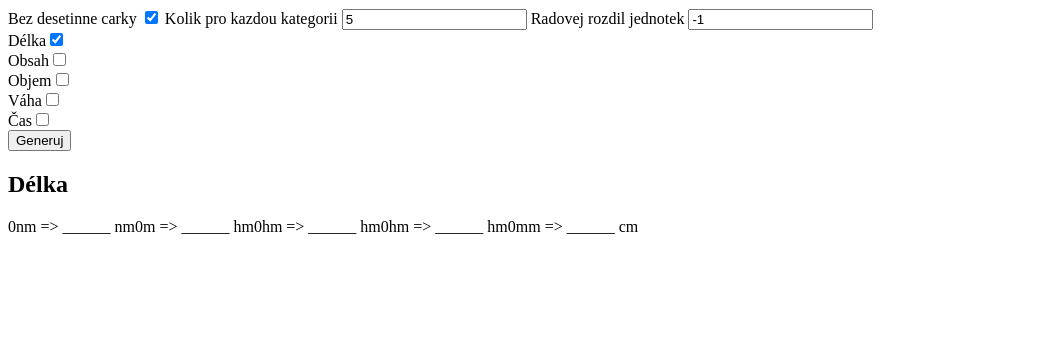
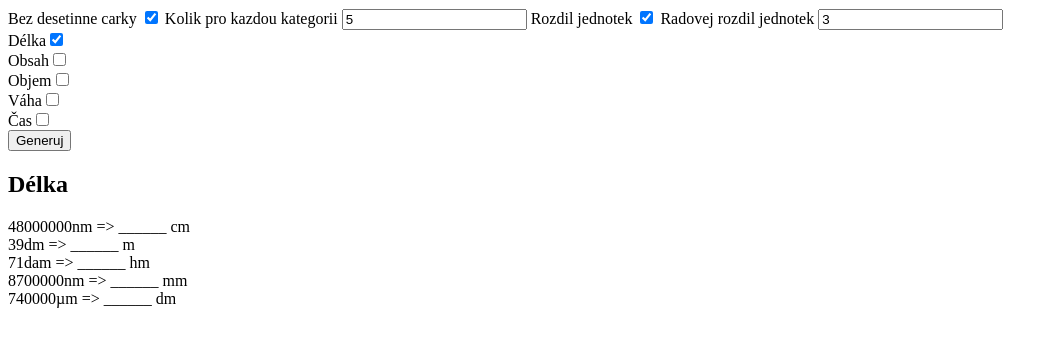
Before and after one commit to exfargo/budes-smazan, a plain HTML site: page index.html in a window 1280 px wide. Both pictures are taken after a click on the button "Generuj". Shown: the whole page, without its empty margins (0-1058 px from the left). Drawn offline with Linux system fonts and the light colour scheme.

Commit message:
proc si to delam

```diff
--- a/index.css
+++ b/index.css
@@ -0,0 +1,3 @@
+#conversions div * {
+    display: block;
+}
--- a/index.html
+++ b/index.html
@@ -14,8 +14,10 @@
 <label for="generate-amount">Kolik pro kazdou kategorii</label>
 <input type="number" id="generate-amount" value="5"/>
 
+<label for="range">Rozdil jednotek</label>
+<input type="checkbox" id="range" checked/>
 <label for="max-range">Radovej rozdil jednotek</label>
-<input type="number" id="max-range" value="-1"/>
+<input type="number" id="max-range" value="3" min="0"/>
 
 <div id="options">
 
--- a/index.js
+++ b/index.js
@@ -1,6 +1,7 @@
 const no_decimal = "no-decimal";
 const generate_amount = "generate-amount"
 const max_range = "max-range"
+const range = "range"
 
 const conversion_id = "conversions";
 const options_id = "options";
@@ -14,128 +15,62 @@ const append_options = (node) => document.getElementById(options_id).append(node
 const randomNumber = (min, max) => Math.floor(Math.random() * (max - min) + min);
 
 class Unit {
+    base_unit;
+    derivatives;
+
     constructor(base_unit, derivatives) {
         this.base_unit = base_unit;
         this.derivatives = derivatives;
     }
-
-    base_unit;
-    derivatives;
 }
 
 class Value {
-    constructor(name, value) {
+    name;
+    value;
+    exponent;
+
+    constructor(name, value, exponent) {
         this.name = name;
         this.value = value;
+        this.exponent = exponent;
     }
-
-    name;
-    value;
 }
 
-const units = [
-    ["Délka", true,
-        new Unit(
-            new Value("m", 1),
-            [
-                new Value("Gm", 1.0E-9),
-                new Value("Mm", 1.0E-6),
-                new Value("km", 0.001),
-                new Value("hm", 0.01),
-                new Value("m", 1),
-                new Value("dm", 1_0),
-                new Value("cm", 1_00),
-                new Value("mm", 1_000),
-                new Value("µm", 1_000_000),
-                new Value("nm", 1_000_000_000)
-            ]
-        )
-    ],
+const units = [["Délka", true, new Unit(new Value("m", 1), [new Value("Gm", 1.0E-9, 5), new Value("Mm", 1.0E-6, 4), new Value("km", 0.001, 3), new Value("hm", 0.01, 2), new Value("dam", 0.1, 1), new Value("m", 1, 0), new Value("dm", 1_0, -1), new Value("cm", 1_00, -2), new Value("mm", 1_000, -3), new Value("µm", 1_000_000, -4), new Value("nm", 1_000_000_000, -5)])],
 
-    ["Obsah", false,
-        new Unit(
-            new Value("m^2", 1),
-            [
-                new Value("Gm^2", 1.0E-18),
-                new Value("Mm^2", 1.0E-12),
-                new Value("km^2", 1.0E-6),
-                new Value("hm^2", 0.0001),
-                new Value("ha", 1.0E-4),
-                new Value("dam^2", 0.01),
-                new Value("a", 0.01),
-                new Value("m^2", 1),
-                new Value("dm^2", 100),
-                new Value("cm^2", 10_000),
-                new Value("mm^2", 1_000_000),
-                new Value("µm^2", 1_000_000_000_000),
-                new Value("nm^2", 1_000_000_000_000_000_000)
-            ]
-        )
-    ],
+    ["Obsah", false, new Unit(new Value("m^2", 1), [new Value("Gm^2", 1.0E-18, 5), new Value("Mm^2", 1.0E-12, 4), new Value("km^2", 1.0E-6, 3), new Value("hm^2", 0.0E-4, 2), new Value("ha", 1.0E-4, 2), new Value("dam^2", 0.01, 1), new Value("a", 0.01, 1), new Value("m^2", 1, 0), new Value("dm^2", 100, -1), new Value("cm^2", 10_000, -2), new Value("mm^2", 1_000_000, -3), new Value("µm^2", 1_000_000_000_000, -4), new Value("nm^2", 1_000_000_000_000_000_000, -5)])],
 
-    ["Objem", false,
-        new Unit(
-            new Value("m^3", 1),
-            [
-                new Value("km^3", 1.0E-9),
-                new Value("hm^3", 1.0E-6),
-                new Value("dam^3", 1.0E-3),
+    ["Objem", false, new Unit(new Value("m^3", 1), [new Value("km^3", 1.0E-9, 3), new Value("hm^3", 1.0E-6, 2), new Value("dam^3", 1.0E-3, 1),
 
-                new Value("m^3", 1),
+        new Value("m^3", 1, 0),
 
-                new Value("kl", 1),
-                new Value("hl", 10),
-                new Value("dal", 100),
+        new Value("kl", 1, 0), new Value("hl", 10, -1), new Value("dal", 100, -2),
 
-                new Value("l", 1.0E3),
-                new Value("dm^3", 1.0E3),
+        new Value("l", 1.0E3, -3), new Value("dm^3", 1.0E3, -3),
 
-                new Value("dl", 1.0E4),
-                new Value("cl", 1.0E5),
+        new Value("dl", 1.0E4, -4), new Value("cl", 1.0E5, -5),
 
-                new Value("cm^3", 1.0E6),
-                new Value("ml", 1.0E6),
+        new Value("cm^3", 1.0E6, -6), new Value("ml", 1.0E6, -6),
 
-                new Value("mm^3", 1.0E9),
-            ]
-        )
-    ],
+        new Value("mm^3", 1.0E9, -7),])],
 
-    ["Váha", false,
-        new Unit(
-            new Value("g", 1),
-            [
-                new Value("Gg", 1.0E-9),
-                new Value("Mh", 1.0E-6),
-                new Value("t", 1.0E-6),
-                new Value("q", 1.0E-5),
-                new Value("kg", 0.001),
-                new Value("hg", 0.01),
-                new Value("g", 1),
-                new Value("dg", 1_0),
-                new Value("cg", 1_00),
-                new Value("mg", 1_000),
-                new Value("µg", 1_000_000),
-                new Value("ng", 1_000_000_000)
-            ]
-        )
-    ],
+    ["Váha", false, new Unit(new Value("g", 1), [new Value("Gg", 1.0E-9, 5), new Value("Mh", 1.0E-6, 4), new Value("t", 1.0E-6, 4), new Value("q", 1.0E-5, 3), new Value("kg", 0.001, 2), new Value("hg", 0.01, 1), new Value("g", 1, 0), new Value("dg", 1_0, -1), new Value("cg", 1_00, -2), new Value("mg", 1_000, -3), new Value("µg", 1_000_000, -4), new Value("ng", 1_000_000_000, -5)])],
 
     ["Čas", false,
         new Unit(
             new Value("s", 1),
             [
-                new Value("d", 1 / (31536000)),
-                new Value("d", 1 / (86400)),
-                new Value("h", 1 / 3600),
-                new Value("m", 1 / 60),
-                new Value("s", 1),
-                new Value("ms", 1000),
-                new Value("µs", 1.0E6),
-                new Value("ns", 1.0E9),
-                new Value("ps", 1.0E12),
-            ]
-        )]
+                new Value("r", 1 / (31536000), 4),
+                new Value("d", 1 / (86400), 3),
+                new Value("h", 1 / 3600, 2),
+                new Value("m", 1 / 60, 1),
+                new Value("s", 1, 0),
+                new Value("ms", 1000, -1),
+                new Value("µs", 1.0E6, -2),
+                new Value("ns", 1.0E9, -3),
+                new Value("ps", 1.0E12, -4),]
+        )
+    ]
 ];
 
 window.onload = () => {
@@ -167,6 +102,7 @@ function generate_conversion() {
     const gen_amount = document.getElementById(generate_amount).value;
     const n_decimal = document.getElementById(no_decimal).checked;
     const m_range = document.getElementById(max_range).value;
+    const i_range = document.getElementById(range).checked;
 
     for (const unit of units) {
         if (unit[1] !== false) {
@@ -175,41 +111,69 @@ function generate_conversion() {
             heading.innerText = unit[0];
             node.append(heading);
             for (let i = 0; i < gen_amount; i++) {
-                node.append(generate(unit[2].derivatives, n_decimal, m_range));
+                node.append(generate(unit[2].derivatives, n_decimal, i_range, m_range));
             }
             append_conversions(node);
         }
     }
 }
 
-function generate(unit, n_decimal, max_range) {
+function generate(unit, n_decimal, range, max_range) {
     const node = document.createElement("span");
     let from;
     let to;
-    if (max_range === -1) {
-        from = unit[randomNumber(0, unit.length)];
-        to = unit[randomNumber(0, unit.length)];
-    } else {
-        const fi = randomNumber(0, unit.length)
-        from = unit[fi]
-        let ti = fi + randomNumber(-max_range, max_range)
-        while (ti < 0 || ti >= unit.length) {
-            ti = fi * randomNumber(-max_range, max_range)
+    let value = 0;
+    while (value === 0) {
+        if (range === true && max_range > 0) {
+            let from_index = randomNumber(0, unit.length);
+            let x = unit.filter((it) => {
+                return Math.abs(it.exponent - unit[from_index].exponent) <= max_range
+            })
+            from = unit[from_index]
+            do {
+                to = x[randomNumber(0, x.length)]
+            } while (from === to)
+        } else {
+            from = unit[randomNumber(0, unit.length)];
+            do {
+                to = unit[randomNumber(0, unit.length)];
+            } while (from === to)
         }
-        to = unit[ti]
+
+        let f = 0;
+        let t = 0;
+        if (from.value % 1 !== 0) {
+            f = Math.pow(from.value, -1)
+        } else {
+            f = from.value
+        }
+        if (to.value % 1 !== 0) {
+            t = Math.pow(to.value, -1)
+        } else {
+            t = to.value
+        }
+
+        if (to.value > from.value) {
+            value = randomNumber(1, 100) / (to.value / from.value)
+        } else {
+            value = randomNumber(1, 100) / 10 * (from.value / to.value)
+        }
     }
 
-    let value = 0
-    if (n_decimal === true) {
-        let f = (from.value < 0 ? 1 / from.value : from.value)
-        let t = (to.value < 0 ? 1 / to.value : to.value)
-        let z = f < t? t/f : f/t;
-        console.debug(z)
-        value = 0; // TODO generate value that won't have decimal part after transformation
+    console.debug(from.value + " / " + to.value + " = " + (to.value / from.value))
+    console.debug(value)
+
+    if (value < 1) {
+        value = (value.toFixed(regexIndexOf(value.toLocaleString({}, {maximumFractionDigits: 20}), "[1-9]") - 1))
     } else {
-        value = 0; // TODo generate any arbitrary value
+        value = Math.round(value)
     }
-
-    node.innerText = value.toLocaleString() + from.name + " => ______ " + to.name;
+    node.innerText = value + from.name + " => ______ " + to.name;
     return node
 }
+
+
+function regexIndexOf(string, regex, startpos) {
+    var indexOf = string.substring(startpos || 0).search(regex);
+    return (indexOf >= 0) ? (indexOf + (startpos || 0)) : indexOf;
+}
```
